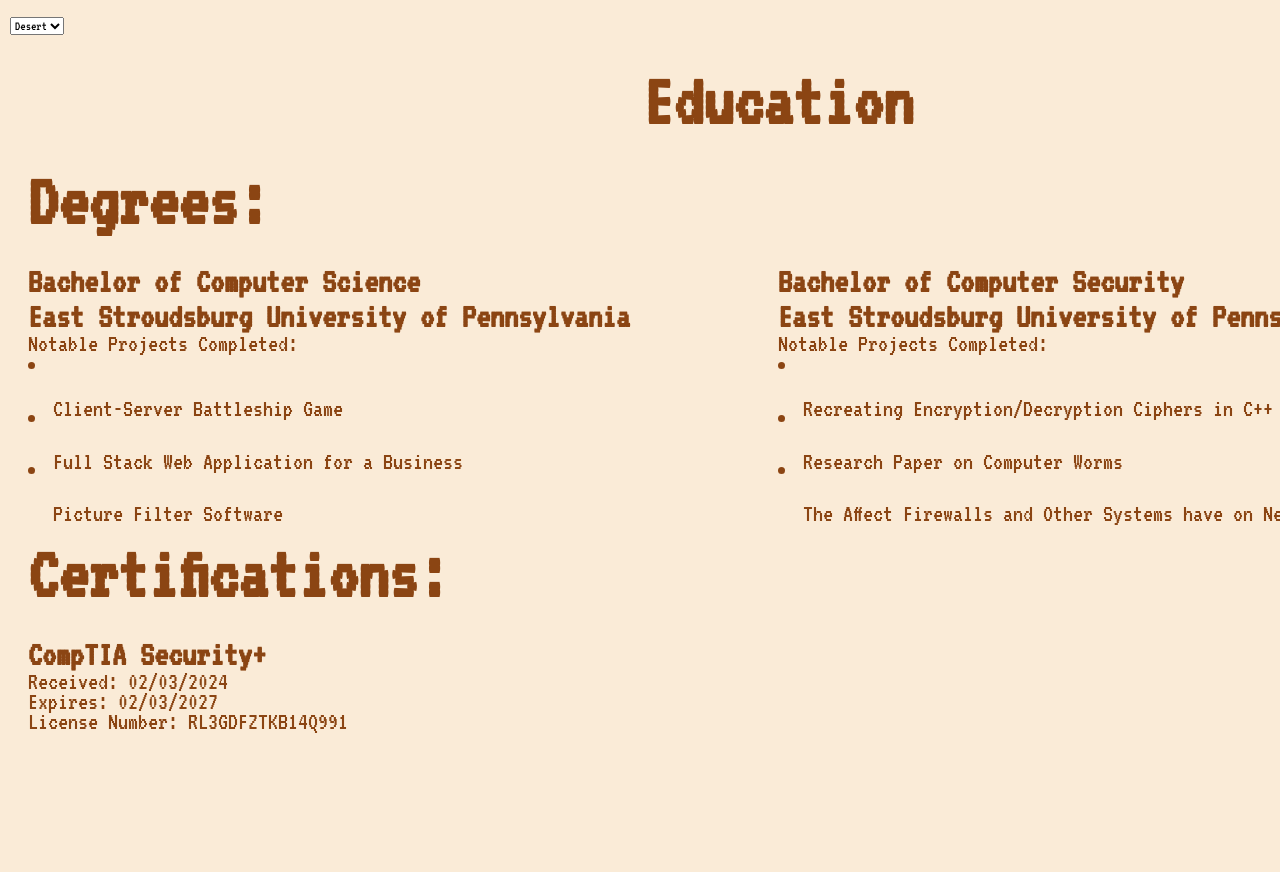
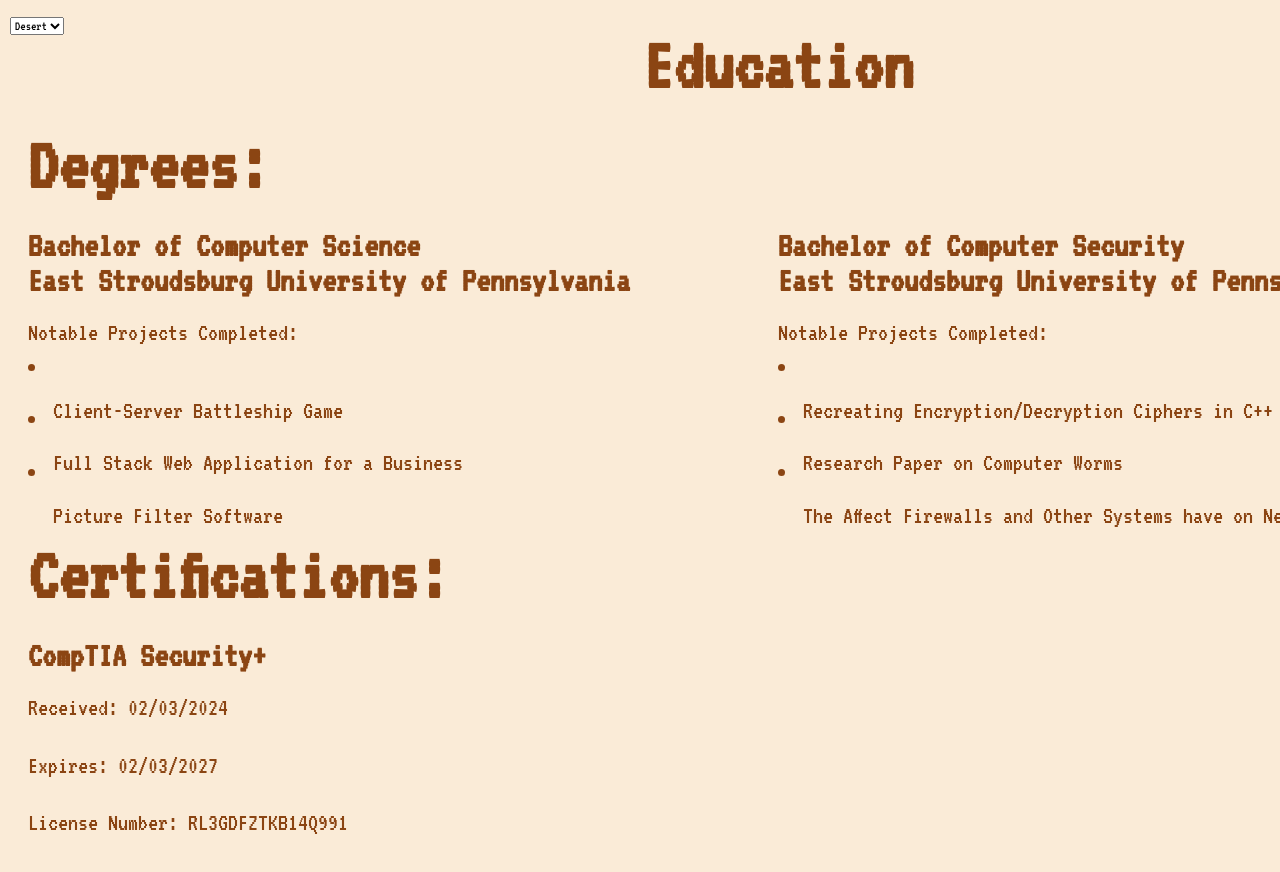
Before and after one commit to rsabovic/PortfolioWebApp, a React (Vite) app: page /education in a window 1280 px wide. Shown: the top 872 px of the page. Before the commit the page ends 800 px from the top, so only its background shows below. Built offline with nearby package versions, Linux system fonts and the light colour scheme; a web font is replaced by a local one.

Commit message:
PP-0010; Fixed a mistake I made in regards to naming my elements.

```diff
--- a/src/pages/Education.tsx
+++ b/src/pages/Education.tsx
@@ -18,7 +18,7 @@
         <div className="experienceDiv">
           <h3>Bachelor of Computer Science</h3>
           <h3>East Stroudsburg University of Pennsylvania</h3>
-          <eduInfo>Notable Projects Completed:</eduInfo>
+          <p className="edu-info">Notable Projects Completed:</p>
           <li><p>Client-Server Battleship Game</p></li>
           <li><p>Full Stack Web Application for a Business</p></li>
           <li><p>Picture Filter Software</p></li>
@@ -27,7 +27,7 @@
         <div className="experienceDiv">
           <h3>Bachelor of Computer Security</h3>
           <h3>East Stroudsburg University of Pennsylvania</h3>
-          <eduInfo>Notable Projects Completed:</eduInfo>
+          <p className="edu-info">Notable Projects Completed:</p>
           <li><p>Recreating Encryption/Decryption Ciphers in C++</p></li>
           <li><p>Research Paper on Computer Worms</p></li>
           <li><p>The Affect Firewalls and Other Systems have on Network Latency</p></li>
@@ -48,9 +48,9 @@
       <div className="educationDiv">
         <div className="experienceDiv">
           <h3>CompTIA Security+</h3>
-          <eduInfo>Received: 02/03/2024</eduInfo>
-          <eduInfo>Expires: 02/03/2027</eduInfo>
-          <eduInfo>License Number: RL3GDFZTKB14Q991</eduInfo>
+          <p className="edu-info">Received: 02/03/2024</p>
+          <p className="edu-info">Expires: 02/03/2027</p>
+          <p className="edu-info">License Number: RL3GDFZTKB14Q991</p>
         </div>
 
         <div className="experienceDiv">
--- a/src/styles/stylesheet.css
+++ b/src/styles/stylesheet.css
@@ -43,7 +43,7 @@
 h2,
 h3,
 label,
-eduInfo {
+edu-info {
   font-family: var(--titleFont);
   margin: 0;
 }
@@ -155,7 +155,7 @@
   flex-direction: row;
 }
 
-.educationDiv eduInfo {
+.educationDiv edu-info {
   line-height: 0.8;
   margin-left: 1em;
   margin-bottom: 0;
```
